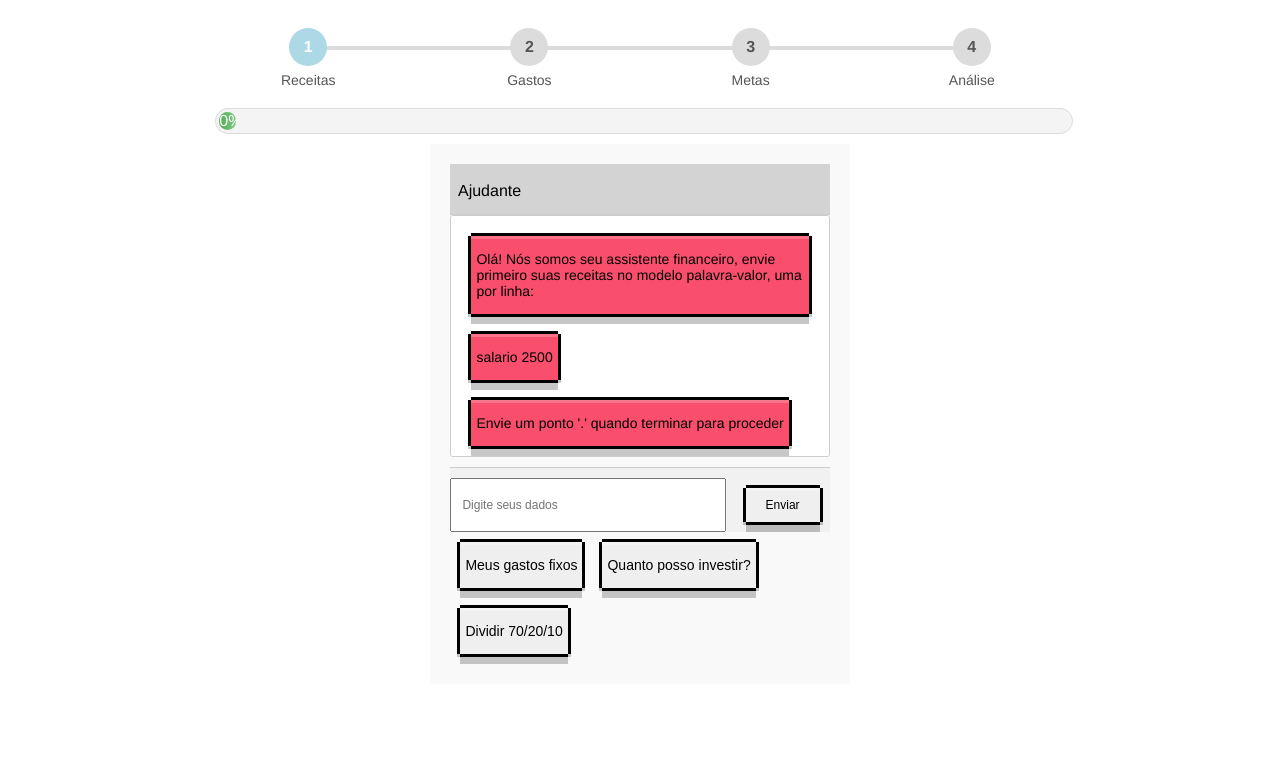
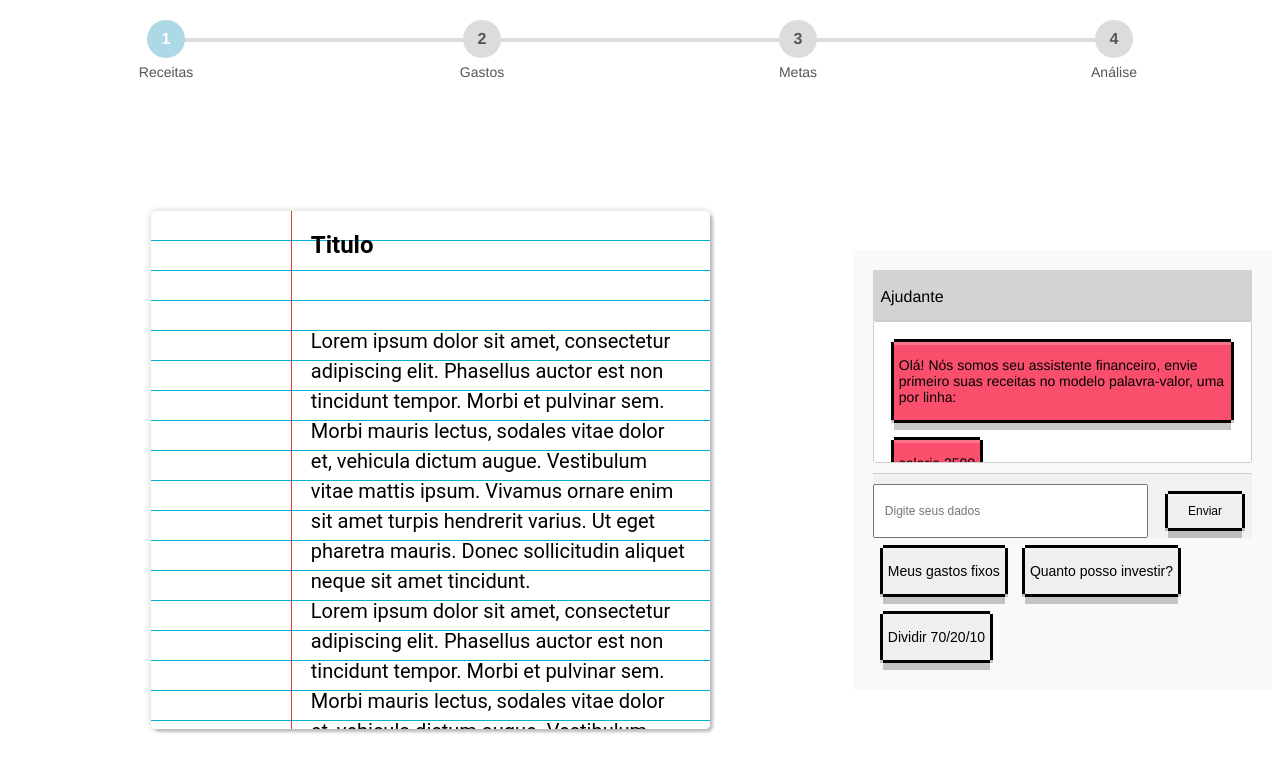
Before and after one commit to limarayssa/controle-financeiro-sp, an Angular app: page / in a window 1280 px wide. Shown: the top 772 px of the page. Built offline with nearby package versions, Linux system fonts and the light colour scheme.

Commit message:
Antigo card e correções

```diff
--- a/src/app/app.css
+++ b/src/app/app.css
@@ -1,13 +1,18 @@
 main {
   display: flex;
-  flex-direction: column;
+  flex-direction: row;
   align-items: center;
   height: 100vh;
+  height: calc(100vh - 60px);
   font-family: Roboto;
 }
 
 .barra {
   width: 70%;
+}
+
+section.barra {
+  width: 100%;
 }
 
 .chat {
@@ -20,6 +25,7 @@ main {
   /* border-left: 2px solid #ccc; */
   background-color: #f9f9f9;
   width: 30%;
+  max-width: 30%;
   max-height: 500px;
   font-family: 'Franklin Gothic Medium', 'Arial Narrow', Arial, sans-serif;
 }
@@ -32,7 +38,7 @@ main {
 
 .chat-box {
   flex: 1;
-  overflow-y: scroll;   /* cria barra de rolagem */
+  overflow-y: scroll;
   margin-bottom: 10px;
   background: white;
   border: 1px solid #ccc;
@@ -117,3 +123,68 @@ button {
   justify-content: center;
   flex-wrap: wrap;
 }
+/*
+.resumo {
+  width: 30%;
+  background: #eef;
+  padding: 20px;
+  margin:8%;
+  height: 70%;
+  /* opacity: 0; */
+  /* transform: translateX(-100%);
+  transition: all 0.5s ease; }
+
+*/
+
+
+
+.resumo {
+  width: 30%;
+  height: 70%;
+  background: linear-gradient(to bottom,white 29px,#00b0d7 1px);
+  margin:50px auto;
+  background-size: 100% 30px;
+  position:relative;
+  padding-top:0px;
+  padding-left:160px;
+  padding-right:20px;
+  overflow:hidden;
+  border-radius:5px;
+  -webkit-box-shadow:3px 3px 3px rgba(0,0,0,.2),0px 0px 6px rgba(0,0,0,.2);
+  -moz-box-shadow:3px 3px 3px rgba(0,0,0,.2),0px 0px 6px rgba(0,0,0,.2);
+  -ms-box-shadow:3px 3px 3px rgba(0,0,0,.2),0px 0px 6px rgba(0,0,0,.2);
+  -o-box-shadow:3px 3px 3px rgba(0,0,0,.2),0px 0px 6px rgba(0,0,0,.2);
+  box-shadow:3px 3px 3px rgba(0,0,0,.2),0px 0px 6px rgba(0,0,0,.2);
+  &:before {
+    content:'';
+    display:block;
+    position:absolute;
+    z-index:1;
+    top:0;
+    left:140px;
+    height:100%;
+    width:1px;
+    background:#db4034;
+  }
+  .titulo {
+    height:150px;
+    width:100%;
+    background:white;
+    position:absolute;
+    top:0;
+    left:0;
+    h1 {
+      font-size:60px;
+      line-height:60px;
+      padding:127px 20px 0 160px;
+    }
+  }
+  #content {
+    margin-top:67px;
+    font-size:20px;
+    line-height:30px;
+    span {
+      margin:0 0 30px 0;
+    }
+  }
+}
--- a/src/app/app.html
+++ b/src/app/app.html
@@ -1,8 +1,22 @@
+<section class="barra">
+  <app-stepper [passos]="passos"></app-stepper>
+  <!-- <app-progress-bar [progresso]="progresso"></app-progress-bar> -->
+</section>
+
 <main>
-  <section class="barra">
-    <app-stepper [passos]="passos"></app-stepper>
-    <app-progress-bar [progresso]="progresso"></app-progress-bar>
-  </section>
+
+  <article class="resumo">
+    <div class="  ">
+      <h1>Titulo</h1>
+    </div>
+    <div id="content">
+      <span>Lorem ipsum dolor sit amet, consectetur adipiscing elit. Phasellus auctor est non tincidunt tempor. Morbi et pulvinar sem. Morbi mauris lectus, sodales vitae dolor et, vehicula dictum augue. Vestibulum vitae mattis ipsum. Vivamus ornare enim sit amet turpis hendrerit varius. Ut eget pharetra mauris. Donec sollicitudin aliquet neque sit amet tincidunt.</span>
+      <br>
+      <span>Lorem ipsum dolor sit amet, consectetur adipiscing elit. Phasellus auctor est non tincidunt tempor. Morbi et pulvinar sem. Morbi mauris lectus, sodales vitae dolor et, vehicula dictum augue. Vestibulum vitae mattis ipsum. Vivamus ornare enim sit amet turpis hendrerit varius. Ut eget pharetra mauris. Donec sollicitudin aliquet neque sit amet tincidunt.</span>
+      <br>
+      <span>Lorem ipsum dolor sit amet, consectetur adipiscing elit. Phasellus auctor est non tincidunt tempor. Morbi et pulvinar sem. Morbi mauris lectus, sodales vitae dolor et, vehicula dictum augue. Vestibulum vitae mattis ipsum. Vivamus ornare enim sit amet turpis hendrerit varius. Ut eget pharetra mauris. Donec sollicitudin aliquet neque sit amet tincidunt.</span>
+    </div>
+  </article>
 
   <div class="chat">
     <div class="chat-header">
@@ -19,12 +33,8 @@
       }
     </div>
     <div class="chat-input">
-      <input
-        [(ngModel)]="digitarMensagem"
-        type="text"
-        placeholder="Digite seus dados"
-        (keydown.enter)="enviarInfos()"
-      />
+      <input [(ngModel)]="digitarMensagem" type="text" placeholder="Digite seus dados"
+        (keydown.enter)="enviarInfos()" />
       <button (click)="enviarInfos()">Enviar</button>
     </div>
     <div class="botoes">
--- a/src/app/app.ts
+++ b/src/app/app.ts
@@ -19,8 +19,7 @@ import { Passo } from './util/interfaces/passo.model';
 export class App {
   protected readonly title = signal('controle-financeiro');
 
-  @ViewChild('chatBox') private chatBox!: ElementRef;
-  private shouldScroll = false;
+
 
   progresso = 0;
 
@@ -126,11 +125,6 @@ export class App {
     });
   }
 
-  scrollToBottom() {
-  const el = this.chatBox?.nativeElement;
-  if (!el) return;
-  el.scrollTop = el.scrollHeight;
-  }
 
   pegarValores(texto: string, tipo: 'receita' | 'gasto') {
     //word, space, valor positivo com virgula ou ponto
--- /dev/null
+++ b/src/app/util/interfaces/metas.model.ts
@@ -0,0 +1,4 @@
+export interface Metas {
+    descricao: string;
+    valor: number
+}
```
Also changed, not shown: 1 other file (tests, documents, lock files or other folders).
